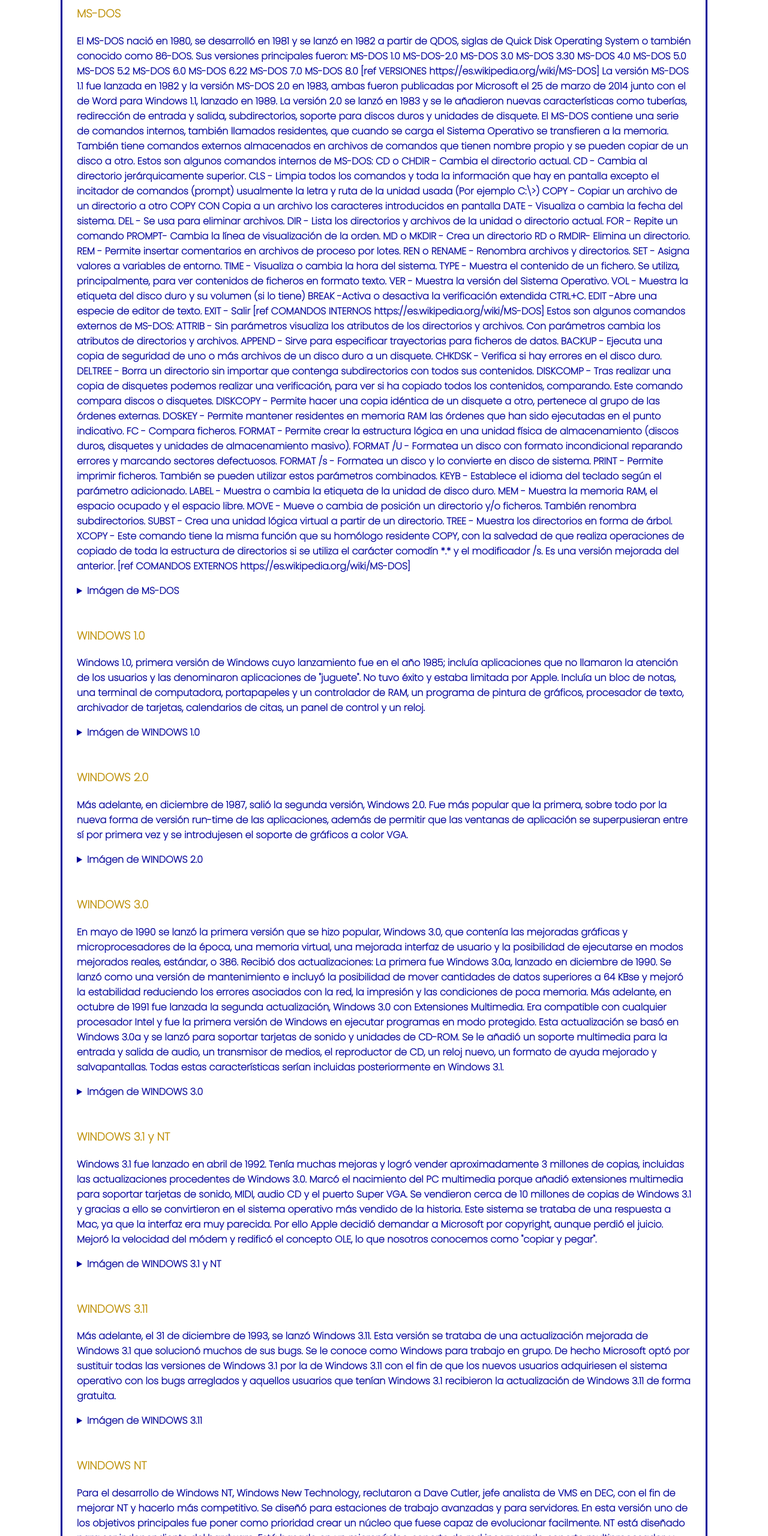
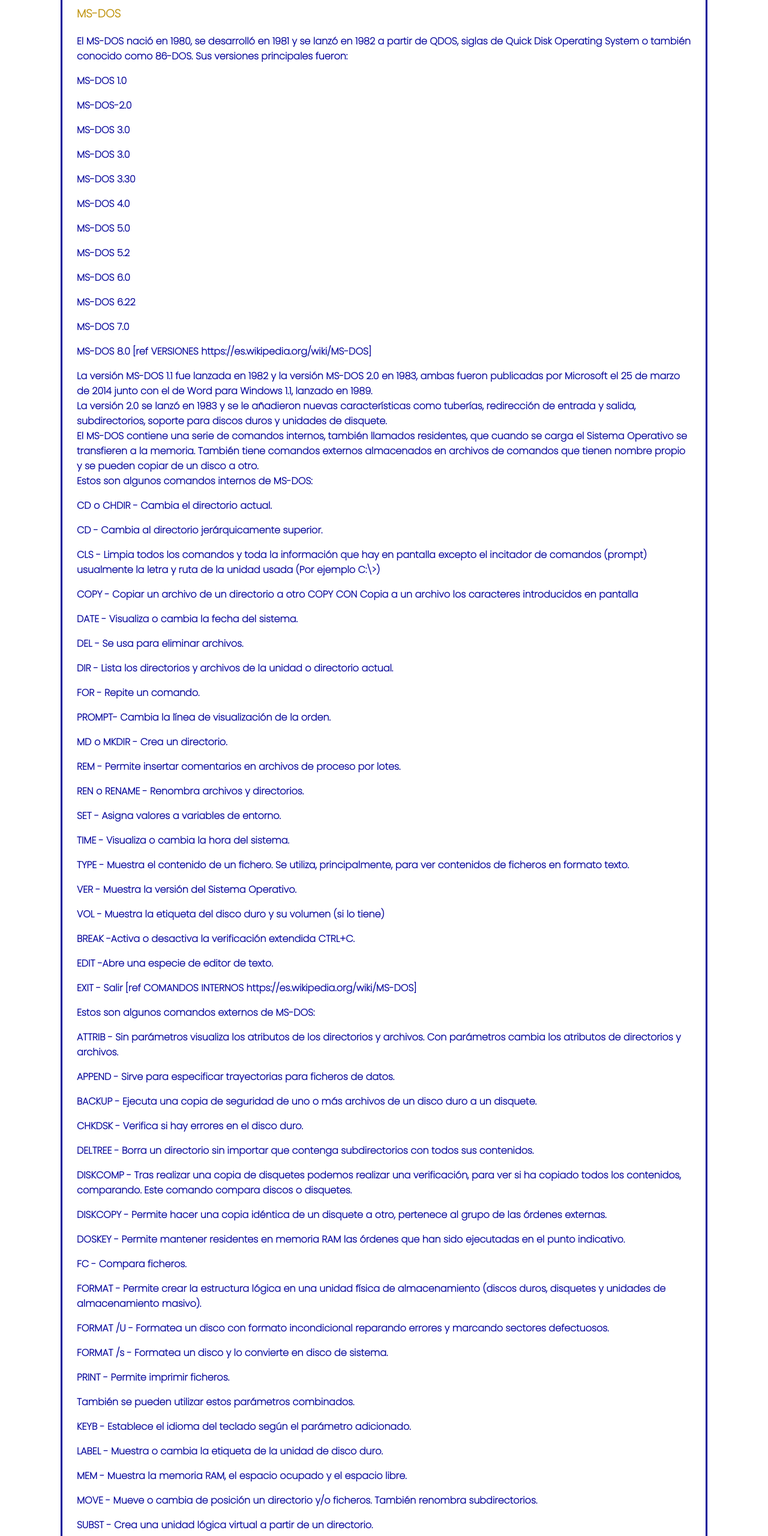
Before and after one commit to darkskeletor/darkskeletor.github.io, a plain HTML site: page index.html in a window 1280 px wide. Shown: the part 240-2800 px from the top of the page at 60% size. Drawn offline with Linux system fonts and the light colour scheme.

Commit message:
End version
Si Dios quiere

```diff
--- a/assets/styles/estilos.css
+++ b/assets/styles/estilos.css
@@ -47,8 +47,6 @@
 /*Section*/
 section img{
     width: 50%;
-    height: 50vh;
-    object-fit: cover;
 }
 section{
     width: 80%;
--- a/index.html
+++ b/index.html
@@ -28,78 +28,75 @@
 				<h3>MS-DOS</h3>
 				<p>El MS-DOS nació en 1980, se desarrolló en 1981 y se lanzó en 1982 a partir de QDOS, siglas de Quick Disk Operating System o también conocido como 86-DOS.
 				Sus versiones principales fueron:
-
-					MS-DOS 1.0
-					MS-DOS-2.0
-					MS-DOS 3.0
-					MS-DOS 3.30
-					MS-DOS 4.0
-					MS-DOS 5.0
-					MS-DOS 5.2
-					MS-DOS 6.0
-					MS-DOS 6.22
-					MS-DOS 7.0
-					MS-DOS 8.0 [ref VERSIONES https://es.wikipedia.org/wiki/MS-DOS]
+				<br>
+					<p>MS-DOS 1.0</p>
+					<p>MS-DOS-2.0</p>
+					<p>MS-DOS 3.0</p>
+					<p>MS-DOS 3.0</p>
+					<p>MS-DOS 3.30</p>
+					<p>MS-DOS 4.0</p>
+					<p>MS-DOS 5.0</p>
+					<p>MS-DOS 5.2</p>
+					<p>MS-DOS 6.0</p>
+					<p>MS-DOS 6.22</p>
+					<p>MS-DOS 7.0</p>
+					<p>MS-DOS 8.0 [ref VERSIONES https://es.wikipedia.org/wiki/MS-DOS]</p>
 
 				La versión MS-DOS 1.1 fue lanzada en 1982 y la versión MS-DOS 2.0 en 1983, ambas fueron publicadas por Microsoft el 25 de marzo de 2014 junto con el de Word para Windows 1.1, lanzado en 1989.
+				<br>
 				La versión 2.0 se lanzó en 1983 y se le añadieron nuevas características como tuberías, redirección de entrada y salida, subdirectorios, soporte para discos duros y unidades de disquete.
+				<br>
 				El MS-DOS contiene una serie de comandos internos, también llamados residentes, que cuando se carga el Sistema Operativo se transfieren a la memoria. También tiene comandos externos almacenados en archivos de comandos que tienen nombre propio y se pueden copiar de un disco a otro.
-
+				<br>
 
 				Estos son algunos comandos internos de MS-DOS:
-
-					CD o CHDIR - Cambia el directorio actual.
-					CD - Cambia al directorio jerárquicamente superior.
-					CLS - Limpia todos los comandos y toda la información
-					que hay en pantalla excepto el incitador de comandos (prompt) usualmente la letra y ruta de la unidad usada (Por ejemplo C:\>)
-					COPY - Copiar un archivo de un directorio a otro
-				    COPY CON Copia a un archivo los caracteres introducidos en pantalla
-					DATE - Visualiza o cambia la fecha del sistema.
-					DEL - Se usa para eliminar archivos.
-					DIR - Lista los directorios y archivos de la unidad o directorio actual.
-					FOR - Repite un comando
-					PROMPT- Cambia la línea de visualización de la orden.
-					MD o MKDIR - Crea un directorio
-					RD o RMDIR- Elimina un directorio.
-					REM - Permite insertar comentarios en archivos de proceso por lotes.
-					REN o RENAME - Renombra archivos y directorios.
-					SET - Asigna valores a variables de entorno.
-					TIME - Visualiza o cambia la hora del sistema.
-					TYPE - Muestra el contenido de un fichero. Se utiliza, principalmente, para ver contenidos de ficheros en formato texto.
-					VER - Muestra la versión del Sistema Operativo.
-					VOL - Muestra la etiqueta del disco duro y su volumen (si lo tiene)
-					BREAK -Activa o desactiva la verificación extendida CTRL+C.
-					EDIT -Abre una especie de editor de texto.
-					EXIT - Salir     [ref COMANDOS INTERNOS https://es.wikipedia.org/wiki/MS-DOS]
+				<p>CD o CHDIR - Cambia el directorio actual.</p>
+				<p>CD - Cambia al directorio jerárquicamente superior.</p>
+				<p>CLS - Limpia todos los comandos y toda la información que hay en pantalla excepto el incitador de comandos (prompt) usualmente la letra y ruta de la unidad usada (Por ejemplo C:\>)</p>
+				<p>COPY - Copiar un archivo de un directorio a otro COPY CON Copia a un archivo los caracteres introducidos en pantalla</p>
+				<p>DATE - Visualiza o cambia la fecha del sistema.</p>
+				<p>DEL - Se usa para eliminar archivos.</p>
+				<p>DIR - Lista los directorios y archivos de la unidad o directorio actual.</p>
+				<p>FOR - Repite un comando.</p>
+				<p>PROMPT- Cambia la línea de visualización de la orden.</p>
+				<p>MD o MKDIR - Crea un directorio.</p>
+				<p>REM - Permite insertar comentarios en archivos de proceso por lotes.</p>
+				<p>REN o RENAME - Renombra archivos y directorios.</p>
+				<p>SET - Asigna valores a variables de entorno.</p>
+				<p>TIME - Visualiza o cambia la hora del sistema.</p>
+				<p>TYPE - Muestra el contenido de un fichero. Se utiliza, principalmente, para ver contenidos de ficheros en formato texto.</p>
+				<p>VER - Muestra la versión del Sistema Operativo.</p>
+				<p>VOL - Muestra la etiqueta del disco duro y su volumen (si lo tiene)</p>
+				<p>BREAK -Activa o desactiva la verificación extendida CTRL+C.</p>
+				<p>EDIT -Abre una especie de editor de texto.</p>
+				<p>EXIT - Salir     [ref COMANDOS INTERNOS https://es.wikipedia.org/wiki/MS-DOS]</p>
 
 				Estos son algunos comandos externos de MS-DOS:
 
-					ATTRIB - Sin parámetros visualiza los atributos de los directorios y archivos. Con parámetros cambia los atributos de directorios y archivos.
-					APPEND - Sirve para especificar trayectorias para ficheros de datos.
-					BACKUP - Ejecuta una copia de seguridad de uno o más archivos de un disco duro a un disquete.
-					CHKDSK - Verifica si hay errores en el disco duro.
-					DELTREE - Borra un directorio sin importar que contenga subdirectorios con todos sus contenidos.
-					DISKCOMP - Tras realizar una copia de disquetes podemos realizar una verificación, para ver si ha copiado todos los contenidos, comparando. Este comando compara discos o disquetes.
-					DISKCOPY - Permite hacer una copia idéntica de un disquete a otro, pertenece al grupo de las órdenes externas.
-					DOSKEY - Permite mantener residentes en memoria RAM las órdenes que han sido ejecutadas en el punto indicativo.
-					FC - Compara ficheros.
-					FORMAT - Permite crear la estructura lógica en una unidad física de almacenamiento (discos duros, disquetes y unidades de almacenamiento masivo).
-					FORMAT /U - Formatea un disco con formato incondicional reparando errores y marcando sectores defectuosos.
-					FORMAT /s - Formatea un disco y lo convierte en disco de sistema.
-					PRINT - Permite imprimir ficheros.
+				<p>ATTRIB - Sin parámetros visualiza los atributos de los directorios y archivos. Con parámetros cambia los atributos de directorios y archivos.</p>
+				<p>APPEND - Sirve para especificar trayectorias para ficheros de datos.</p>
+				<p>BACKUP - Ejecuta una copia de seguridad de uno o más archivos de un disco duro a un disquete.</p>
+				<p>CHKDSK - Verifica si hay errores en el disco duro. </p>
+				<p>DELTREE - Borra un directorio sin importar que contenga subdirectorios con todos sus contenidos.</p>
+				<p>DISKCOMP - Tras realizar una copia de disquetes podemos realizar una verificación, para ver si ha copiado todos los contenidos, comparando. Este comando compara discos o disquetes.</p>
+				<p>DISKCOPY - Permite hacer una copia idéntica de un disquete a otro, pertenece al grupo de las órdenes externas.</p>
+				<p>DOSKEY - Permite mantener residentes en memoria RAM las órdenes que han sido ejecutadas en el punto indicativo.</p>
+				<p>FC - Compara ficheros.</p>
+				<p>FORMAT - Permite crear la estructura lógica en una unidad física de almacenamiento (discos duros, disquetes y unidades de almacenamiento masivo).</p>
+				<p>FORMAT /U - Formatea un disco con formato incondicional reparando errores y marcando sectores defectuosos.</p>
+				<p>FORMAT /s - Formatea un disco y lo convierte en disco de sistema.</p>
+				<p>PRINT - Permite imprimir ficheros.</p>
 
 				También se pueden utilizar estos parámetros combinados.
 
-					KEYB - Establece el idioma del teclado según el parámetro adicionado.
-					LABEL - Muestra o cambia la etiqueta de la unidad de disco duro.
-					MEM - Muestra la memoria RAM, el espacio ocupado y el espacio libre.
-					MOVE - Mueve o cambia de posición un directorio y/o ficheros. También renombra subdirectorios.
-					SUBST - Crea una unidad lógica virtual a partir de un directorio.
-					TREE - Muestra los directorios en forma de árbol.
-					XCOPY - Este comando tiene la misma función que su homólogo residente COPY, con la salvedad de que realiza operaciones de copiado de toda la estructura de directorios si
-					se utiliza el carácter comodín *.* y el modificador /s. Es una versión mejorada del anterior.
-					[ref COMANDOS EXTERNOS https://es.wikipedia.org/wiki/MS-DOS]
-					</p>
+					<p>KEYB - Establece el idioma del teclado según el parámetro adicionado.</p>
+					<p>LABEL - Muestra o cambia la etiqueta de la unidad de disco duro.</p>
+					<p>MEM - Muestra la memoria RAM, el espacio ocupado y el espacio libre.</p>
+					<p>MOVE - Mueve o cambia de posición un directorio y/o ficheros. También renombra subdirectorios.</p>
+					<p>SUBST - Crea una unidad lógica virtual a partir de un directorio.</p>
+					<p>TREE - Muestra los directorios en forma de árbol.</p>
+					<p>XCOPY - Este comando tiene la misma función que su homólogo residente COPY, con la salvedad de que realiza operaciones de copiado de toda la estructura de directorios si se utiliza el carácter comodín *.* y el modificador /s. Es una versión mejorada del anterior. [ref COMANDOS EXTERNOS https://es.wikipedia.org/wiki/MS-DOS]</p>
+
 					<details>
 						<summary>Imágen de MS-DOS</summary>
 						<figure>
@@ -146,17 +143,42 @@
 					</details>
 			</article>
 			<article>
-				<h3>WINDOWS 3.1 y NT</h3>
+				<h3>WINDOWS 3.1</h3>
 				<p>Windows 3.1 fue lanzado en abril de 1992. Tenía muchas mejoras y logró vender aproximadamente 3 millones de copias, incluidas las actualizaciones procedentes de Windows 3.0.
 				Marcó el nacimiento del PC multimedia porque añadió extensiones multimedia para soportar tarjetas de sonido, MIDI, audio CD y el puerto Super VGA.
 				Se vendieron cerca de 10 millones de copias de Windows 3.1 y gracias a ello se convirtieron en el sistema operativo más vendido de la historia.
 				Este sistema se trataba de una respuesta a Mac, ya que la interfaz era muy parecida. Por ello Apple decidió demandar a Microsoft por copyright, aunque perdió el juicio.
 				Mejoró la velocidad del módem y redificó el concepto OLE, lo que nosotros conocemos como "copiar y pegar".</p>
 				<details>
-						<summary>Imágen de WINDOWS 3.1 y NT</summary>
+						<summary>Imágen de WINDOWS 3.1</summary>
 						<figure>
-							<img src="img/windows3.1nt.jfif">
-							<figcaption>Foto representativa de WINDOWS 3.1 y NT</figcaption>
+							<img src="img/windows3.1.jpg">
+							<figcaption>Foto representativa de WINDOWS 3.1</figcaption>
+						</figure>
+					</details>
+			</article>
+			<article>
+				<h3>WINDOWS NT</h3>
+				<p>Fue lanzada el 27 de julio de 1993 y para su desarrollo reclutaron a Dave Cutler, jefe analista de VMS en DEC, con el fin de mejorar NT y hacerlo más competitivo. Se diseñó para estaciones de trabajo avanzadas y para servidores. En esta versión uno de los objetivos principales fue poner como prioridad crear un núcleo que fuese capaz de evolucionar facilmente.
+				NT está diseñado para ser independiente del hardware. Está basado en un micronúcleo, soporte de red incorporado, soporte multiprocesador, y seguridad C2, soporte para sistemas de archivos FAT, NTFS y HPFS, y un direccionamiento de hasta 4GB de RAM.
+				Windows NT tuvo problemas de compatibilidad con el hardware y el software que ya existían, necesitaron muchos recursos para desarrollarla y por ello solo estuvo disponible en equipos grandes. Por otro lado, un dato interesante antes de pasar a la siguiente versión es que su interfaz gráfica estuvo basada en la de Windows 3.1.
+				</p>
+				<details>
+						<summary>Imágen de WINDOWS NT</summary>
+						<figure>
+							<img src="img/windowsnt.jfif">
+							<figcaption>Foto representativa de WINDOWS NT</figcaption>
+						</figure>
+					</details>
+			</article>
+			<article>
+				<h3>WINDOWS NT 3.1</h3>
+				<p>Fue lanzada junto a Windows NT por ser su primera versión, el 27 de julio de 1993 con el fin de servir para la realización de trabajo y para los servidores de negocios. Fue desarrollada tras la aparición del sistema operativo OS/2 2.0 por IBM y es la primera versión de la rama Windows NT</p>
+				<details>
+						<summary>Imágen de WINDOWS NT 3.1</summary>
+						<figure>
+							<img src="img/windowsnt3.1.jpg">
+							<figcaption>Foto representativa de WINDOWS NT 3.1</figcaption>
 						</figure>
 					</details>
 			</article>
@@ -172,44 +194,19 @@
 					</details>
 			</article>
 			<article>
-				<h3>WINDOWS NT</h3>
-				<p>Para el desarrollo de Windows NT, Windows New Technology, reclutaron a Dave Cutler, jefe analista de VMS en DEC, con el fin de mejorar NT y hacerlo más competitivo. Se diseñó para estaciones de trabajo avanzadas y para servidores. En esta versión uno de los objetivos principales fue poner como prioridad crear un núcleo que fuese capaz de evolucionar facilmente.
-				NT está diseñado para ser independiente del hardware. Está basado en un micronúcleo, soporte de red incorporado, soporte multiprocesador, y seguridad C2, soporte para sistemas de archivos FAT, NTFS y HPFS, y un direccionamiento de hasta 4GB de RAM.
-				Windows NT tuvo problemas de compatibilidad con el hardware y el software que ya existían, necesitaron muchos recursos para desarrollarla y por ello solo estuvo disponible en equipos grandes. Por otro lado, un dato interesante antes de pasar a la siguiente versión es que su interfaz gráfica estuvo basada en la de Windows 3.1.
-				</p>
-				<details>
-						<summary>Imágen de WINDOWS NT</summary>
-						<figure>
-							<img src="img/windowsnt.jfif">
-							<figcaption>Foto representativa de WINDOWS NT</figcaption>
-						</figure>
-					</details>
-			</article>
-			<article>
-				<h3>WINDOWS NT 3.1</h3>
-				<p>Microsoft lanzó Windows NT 3.1 el 27 de julio de 1993 con el fin de servir para la realización de trabajo y para los servidores de negocios. Fue desarrollada tras la aparición del sistema operativo OS/2 2.0 por IBM y es la primera versión de la rama Windows NT</p>
-				<details>
-						<summary>Imágen de WINDOWS NT 3.1</summary>
-						<figure>
-							<img src="img/windowsnt3.1.jpg">
-							<figcaption>Foto representativa de WINDOWS NT 3.1</figcaption>
-						</figure>
-					</details>
-			</article>
-			<article>
 				<h3>WINDOWS NT 3.5/3.51</h3>
 				<p>Su interfaz gráfica fue la misma que la de Windows NT 3.1 y Windows 3.1 y los usuarios de Windows evaluaron la nueva interfaz gráfica. Esta iba a ser presentada en Windows 95 y NT 4.0, pero finalmente lo hizo Windows NT 3.5.</p>
 				<details>
 						<summary>Imágen de WINDOWS NT 3.5/3.51</summary>
 						<figure>
-							<img src="img/windowsNT3.51.png">
+							<img src="img/WindowsNT3.51.png">
 							<figcaption>Foto representativa de WINDOWS NT 3.5/3.51</figcaption>
 						</figure>
 					</details>
 			</article>
 			<article>
 				<h3>WINDOWS 95</h3>
-				<p>Windows 95 tenía dos grandes ventajas, la primera era tener una instalación integrada que le hizo mostrarse como un solo sistema operativo y que gracias a ello no necesitabas comprar el MS-DOS . Por otro lado contaba con un subsistema en modo protegido que impedía que las nuevas aplicaciones Win32 dañasen la memoria de otras aplicaciones Win32. Windows 95 se acercó más a Windows NT, pero compartió código de Windows 3.x, incluía soporte para la tecnología Plug & Play y fue el primer gran éxito mundial de los de Redmond. En octubre de 1998 lanzaron una versión compatible para USB.</p>
+				<p>Windows 95 fue lanzado el 24 de agosto de 1995 y tenía dos grandes ventajas, la primera era tener una instalación integrada que le hizo mostrarse como un solo sistema operativo y que gracias a ello no necesitabas comprar el MS-DOS . Por otro lado contaba con un subsistema en modo protegido que impedía que las nuevas aplicaciones Win32 dañasen la memoria de otras aplicaciones Win32. Windows 95 se acercó más a Windows NT, pero compartió código de Windows 3.x, incluía soporte para la tecnología Plug & Play y fue el primer gran éxito mundial de los de Redmond. En octubre de 1998 lanzaron una versión compatible para USB.</p>
 				<details>
 						<summary>Imágen de WINDOWS 95</summary>
 						<figure>
@@ -220,7 +217,7 @@
 			</article>
 			<article>
 				<h3>WINDOWS NT 4.0</h3>
-				<p>Esta versión de Windows tenía diferentes componentes tecnológicos para diferentes plataformas. Gracias a que contaba con diferentes versiones pudieron adaptarlo según las necesidades que tenían. Usaba componentes como tarjetas de sonido, módems y otros, diseñados específicamente para este sistema operativo.</p>
+				<p>Esta versión de Windows, lanzada en 1996, tenía diferentes componentes tecnológicos para diferentes plataformas. Gracias a que contaba con diferentes versiones pudieron adaptarlo según las necesidades que tenían. Usaba componentes como tarjetas de sonido, módems y otros, diseñados específicamente para este sistema operativo.</p>
 				<details>
 						<summary>Imágen de WINDOWS NT 4.0</summary>
 						<figure>
@@ -246,14 +243,14 @@
 				<details>
 						<summary>Imágen de WINDOWS 98 SECOND EDITION</summary>
 						<figure>
-							<img src="img/Windows98.jpg">
+							<img src="img/second.jfif">
 							<figcaption>Foto representativa de WINDOWS 98 SECOND EDITION</figcaption>
 						</figure>
 					</details>
 			</article>
 			<article>
-				<h3>WINDOWS Millenium Edition</h3>
-				<p>Windows Millenium Edition, también conocido como Windows ME, fue una copia de Windows 98 pero con un mayor número de aplicaciones. Windows ME fue un proyecto de un año cuya función era rellenar de forma rápida el hueco entre Windows 98 y el nuevo Windows XP.
+				<h3>WINDOWS MILLENIUM EDITION</h3>
+				<p>Windows Millenium Edition, también conocido como Windows ME, fue una copia de Windows 98 pero con un mayor número de aplicaciones. Windows ME fue un proyecto de un año lanzado el 14 de septiembre de 2000 cuya función era rellenar de forma rápida el hueco entre Windows 98 y el nuevo Windows XP.
 				Tenía poca estabilidad e incluía algunas mejoras para el usuario, como tipos de letra y distribuciones de teclado incluyendo el símbolo de Euros, pero no contaba con una unidad de proceso de 16 bits y por ello se centró únicamente en la compatibilidad con el nuevo hardware de 32 bits. </p>
 				<details>
 						<summary>Imágen de WINDOWS Millenium Edition</summary>
@@ -265,7 +262,7 @@
 			</article>
 			<article>
 				<h3>WINDOWS 2000 </h3>
-				<p>Esta versión fue el sustituto de Windows NT 5.0. Fue muy útil para los administradores de sistemas. Tenía una gran cantidad de servicios de red, admitía dispositivos Plug&Play, incorporó importantes innovaciones tecnológicas en los nuevos y en los actuales servicios.</p>
+				<p>Esta versión fue el sustituto de Windows NT 5.0. Se lanzó el 17 de febrero de 2000 y fue muy útil para los administradores de sistemas. Tenía una gran cantidad de servicios de red, admitía dispositivos Plug&Play, incorporó importantes innovaciones tecnológicas en los nuevos y en los actuales servicios.</p>
 				<details>
 						<summary>Imágen de WINDOWS 2000</summary>
 						<figure>
@@ -298,7 +295,7 @@
 			</article>
 			<article>
 				<h3>WINDOWS FUNDAMENTALS FOR LEGACY PCS</h3>
-				<p>Fue una versión de cliente ligero de Windows XP Service Pack 2.
+				<p>Fue una versión de cliente ligero de Windows XP Service Pack 2 lanzado el 8 de julio de 2006.
 				Solo está disponible para los clientes de Software Assurance.y su objetivo es dar a las empresas una opción de actualización decente de los equipos más antiguos que ejecutan Windows 95, 98, y ME, apoyados con parches y actualizaciones.</p>
 				<details>
 						<summary>Imágen de WINDOWS FUNDAMENTALS FOR LEGACY PCS</summary>
@@ -310,11 +307,11 @@
 			</article>
 			<article>
 				<h3>WINDOWS HOME SERVER</h3>
-				<p>Fue anunciado el 7 de enero de 2007 en el núcleo Windows NT 6.0 , tiene una media compartida, local y remota unidad backup y duplicación de archivo, es un producto de servidor basado en Windows Server 2003, diseñado para el uso de los consumidores. Se puede configurar y controlar mediante un programa de consola.</p>
+				<p>Fue anunciado el 7 de enero de 2007 en el núcleo Windows NT 6.0, tiene una media compartida, local y remota unidad backup y duplicación de archivo, es un producto de servidor basado en Windows Server 2003, diseñado para el uso de los consumidores. Se puede configurar y controlar mediante un programa de consola.</p>
 				<details>
 						<summary>Imágen de WINDOWS HOME SERVER</summary>
 						<figure>
-							<img src="img/windowshome.png">
+							<img src="img/windowshome.jpg">
 							<figcaption>Foto representativa de WINDOWS HOME SERVER</figcaption>
 						</figure>
 					</details>
@@ -332,7 +329,7 @@
 			</article>
 			<article>
 				<h3>WINDOWS SERVER 2008</h3>
-				<p>Es el sucesor de Windows Server 2003. Al igual que Windows Vista, Windows Server 2008 se basa en el núcleo Windows NT 6.0 y tiene 10 ediciones. Tiene una segunda versión llamada Windows Server 2008 R2.</p>
+				<p>Es el sucesor de Windows Server 2003 y fue lanzado el 12 de noviembre de 2008. Al igual que Windows Vista, Windows Server 2008 se basa en el núcleo Windows NT 6.0 y tiene 10 ediciones. Tiene una segunda versión llamada Windows Server 2008 R2.</p>
 				<details>
 						<summary>Imágen de WINDOWS SERVER 2008</summary>
 						<figure>
```
Also changed, not shown: img/second.jfif (added), img/windows3.1.jpg (added).
